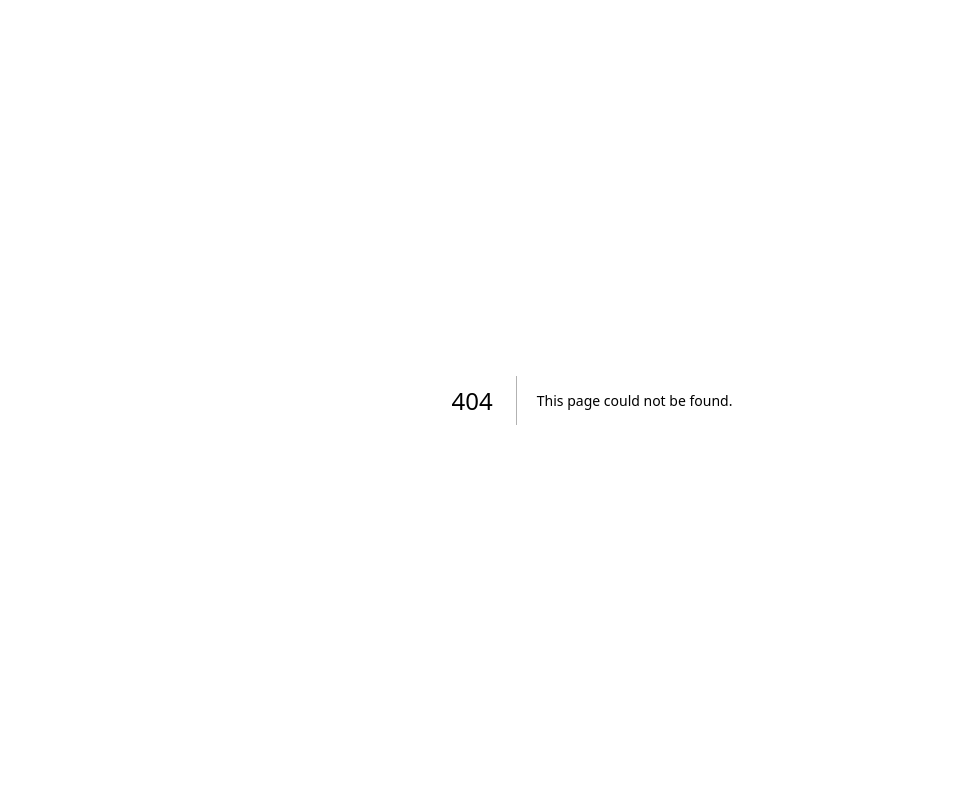
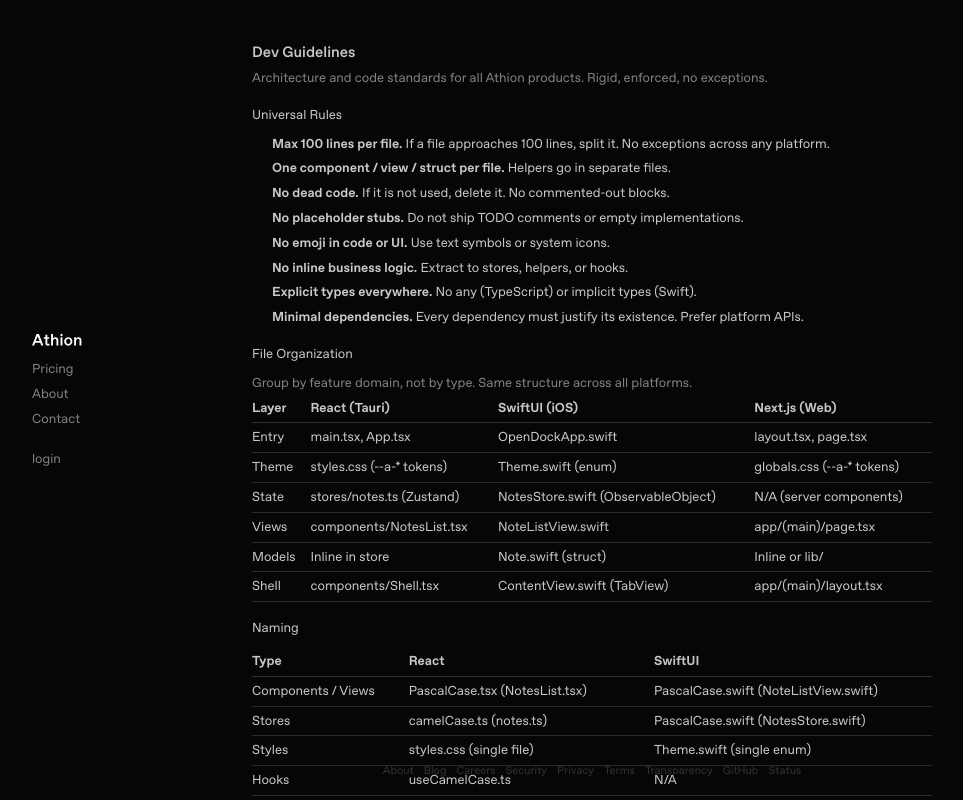
Before and after one commit to NoahSmiley/athion, a Next.js app: page /design/dev in a window 1280 px wide. Before the commit this address had no page. Shown: the whole page, without its empty margins (48-1011 px from the left). Built offline with nearby package versions, Linux system fonts and the light colour scheme; no server answers.

Commit message:
Add dev guidelines page — architecture, file limits, platform standards

```diff
--- /dev/null
+++ b/src/app/(main)/design/dev/page.tsx
@@ -0,0 +1,149 @@
+import type { Metadata } from "next";
+
+export const metadata: Metadata = { title: "Dev Guidelines" };
+
+export default function DevGuidelinesPage() {
+  return (
+    <>
+      <h1>Dev Guidelines</h1>
+      <p className="muted">Architecture and code standards for all Athion products. Rigid, enforced, no exceptions.</p>
+
+      <h2>Universal Rules</h2>
+      <ul>
+        <li><b>Max 100 lines per file.</b> If a file approaches 100 lines, split it. No exceptions across any platform.</li>
+        <li><b>One component / view / struct per file.</b> Helpers go in separate files.</li>
+        <li><b>No dead code.</b> If it is not used, delete it. No commented-out blocks.</li>
+        <li><b>No placeholder stubs.</b> Do not ship TODO comments or empty implementations.</li>
+        <li><b>No emoji in code or UI.</b> Use text symbols or system icons.</li>
+        <li><b>No inline business logic.</b> Extract to stores, helpers, or hooks.</li>
+        <li><b>Explicit types everywhere.</b> No any (TypeScript) or implicit types (Swift).</li>
+        <li><b>Minimal dependencies.</b> Every dependency must justify its existence. Prefer platform APIs.</li>
+      </ul>
+
+      <h2>File Organization</h2>
+      <p className="muted">Group by feature domain, not by type. Same structure across all platforms.</p>
+      <table>
+        <thead><tr><th>Layer</th><th>React (Tauri)</th><th>SwiftUI (iOS)</th><th>Next.js (Web)</th></tr></thead>
+        <tbody>
+          <tr><td>Entry</td><td>main.tsx, App.tsx</td><td>OpenDockApp.swift</td><td>layout.tsx, page.tsx</td></tr>
+          <tr><td>Theme</td><td>styles.css (--a-* tokens)</td><td>Theme.swift (enum)</td><td>globals.css (--a-* tokens)</td></tr>
+          <tr><td>State</td><td>stores/notes.ts (Zustand)</td><td>NotesStore.swift (ObservableObject)</td><td>N/A (server components)</td></tr>
+          <tr><td>Views</td><td>components/NotesList.tsx</td><td>NoteListView.swift</td><td>app/(main)/page.tsx</td></tr>
+          <tr><td>Models</td><td>Inline in store</td><td>Note.swift (struct)</td><td>Inline or lib/</td></tr>
+          <tr><td>Shell</td><td>components/Shell.tsx</td><td>ContentView.swift (TabView)</td><td>app/(main)/layout.tsx</td></tr>
+        </tbody>
+      </table>
+
+      <h2>Naming</h2>
+      <table>
+        <thead><tr><th>Type</th><th>React</th><th>SwiftUI</th></tr></thead>
+        <tbody>
+          <tr><td>Components / Views</td><td>PascalCase.tsx (NotesList.tsx)</td><td>PascalCase.swift (NoteListView.swift)</td></tr>
+          <tr><td>Stores</td><td>camelCase.ts (notes.ts)</td><td>PascalCase.swift (NotesStore.swift)</td></tr>
+          <tr><td>Styles</td><td>styles.css (single file)</td><td>Theme.swift (single enum)</td></tr>
+          <tr><td>Hooks</td><td>useCamelCase.ts</td><td>N/A</td></tr>
+          <tr><td>Props / Params</td><td>interface ComponentNameProps</td><td>let paramName: Type</td></tr>
+        </tbody>
+      </table>
+
+      <h2>React (Tauri Desktop)</h2>
+      <p className="muted">Tauri 2 + React 19 + TypeScript + Vite + Zustand.</p>
+      <ul>
+        <li><b>State:</b> Zustand stores. One store per domain. Thin stores, logic in action functions.</li>
+        <li><b>Styling:</b> Single styles.css with CSS custom properties (--a-* tokens). No Tailwind. No CSS modules. No styled-components.</li>
+        <li><b>Components:</b> Functional only. Props interfaces typed explicitly. One per file.</li>
+        <li><b>Imports:</b> Use @/ path alias for all src imports.</li>
+        <li><b>No class components.</b> No HOCs. No render props. Hooks only.</li>
+        <li><b>No React Router</b> unless multiple top-level pages are needed. Use state for view switching.</li>
+        <li><b>LocalStorage</b> for persistence until a backend exists. Single JSON blob per store.</li>
+      </ul>
+
+      <p style={{ marginTop: 8 }}><b>Target file sizes (React):</b></p>
+      <table>
+        <thead><tr><th>File</th><th>Target</th><th>Max</th></tr></thead>
+        <tbody>
+          <tr><td>App.tsx</td><td>20-30 lines</td><td>50</td></tr>
+          <tr><td>Shell / Layout</td><td>20-30 lines</td><td>50</td></tr>
+          <tr><td>Component</td><td>30-60 lines</td><td>100</td></tr>
+          <tr><td>Store</td><td>40-80 lines</td><td>100</td></tr>
+          <tr><td>styles.css</td><td>100-150 lines</td><td>200</td></tr>
+          <tr><td>Total app</td><td>400-600 lines</td><td>800</td></tr>
+        </tbody>
+      </table>
+
+      <h2>SwiftUI (iOS)</h2>
+      <p className="muted">SwiftUI + Swift 6 + Xcode. Native iOS patterns.</p>
+      <ul>
+        <li><b>State:</b> ObservableObject with @Published. @EnvironmentObject for dependency injection.</li>
+        <li><b>Theme:</b> Single Theme.swift enum with static Color properties. setupGlobal() for UIKit appearance.</li>
+        <li><b>Views:</b> Struct conforming to View. One per file. Prefer composition over large bodies.</li>
+        <li><b>Navigation:</b> NavigationStack with .navigationDestination. Custom headers via .navigationBarHidden(true) when needed.</li>
+        <li><b>Tab bar:</b> Native TabView with UITabBarAppearance customization.</li>
+        <li><b>Persistence:</b> UserDefaults + Codable for now. CoreData or SwiftData when complexity demands it.</li>
+        <li><b>No UIKit views</b> unless SwiftUI has no equivalent. Prefer SwiftUI-native solutions.</li>
+        <li><b>No SwiftUI previews</b> in shipped code. Remove #Preview blocks before commit.</li>
+      </ul>
+
+      <p style={{ marginTop: 8 }}><b>Target file sizes (SwiftUI):</b></p>
+      <table>
+        <thead><tr><th>File</th><th>Target</th><th>Max</th></tr></thead>
+        <tbody>
+          <tr><td>App entry</td><td>10-15 lines</td><td>20</td></tr>
+          <tr><td>ContentView / Shell</td><td>30-40 lines</td><td>60</td></tr>
+          <tr><td>View</td><td>40-80 lines</td><td>100</td></tr>
+          <tr><td>Store</td><td>30-50 lines</td><td>80</td></tr>
+          <tr><td>Model</td><td>20-30 lines</td><td>50</td></tr>
+          <tr><td>Theme</td><td>30-40 lines</td><td>50</td></tr>
+          <tr><td>Total app</td><td>300-500 lines</td><td>700</td></tr>
+        </tbody>
+      </table>
+
+      <h2>Next.js (Web)</h2>
+      <p className="muted">Next.js App Router + TypeScript. Server components by default.</p>
+      <ul>
+        <li><b>Pages:</b> Server components. &quot;use client&quot; only when state or interactivity is needed.</li>
+        <li><b>Styling:</b> globals.css with --a-* tokens. Inline styles for layout. No Tailwind utility classes in JSX.</li>
+        <li><b>No component library.</b> No shadcn, no Radix, no MUI. Plain HTML + CSS.</li>
+        <li><b>Forms:</b> Stacked label + input layout. No tables for form layout.</li>
+        <li><b>Data:</b> Plain arrays/objects in page files. No separate data files unless shared.</li>
+      </ul>
+
+      <p style={{ marginTop: 8 }}><b>Target file sizes (Next.js):</b></p>
+      <table>
+        <thead><tr><th>File</th><th>Target</th><th>Max</th></tr></thead>
+        <tbody>
+          <tr><td>Page</td><td>20-60 lines</td><td>100</td></tr>
+          <tr><td>Layout</td><td>15-25 lines</td><td>40</td></tr>
+          <tr><td>Component</td><td>15-40 lines</td><td>60</td></tr>
+          <tr><td>globals.css</td><td>30-50 lines</td><td>60</td></tr>
+          <tr><td>Total frontend</td><td>500-800 lines</td><td>1000</td></tr>
+        </tbody>
+      </table>
+
+      <h2>Architecture Principles</h2>
+      <ul>
+        <li><b>Feature-first.</b> Build one feature completely before starting the next. No half-finished scaffolding.</li>
+        <li><b>Delete before abstract.</b> Remove code rather than making it configurable. Three similar lines are better than a premature abstraction.</li>
+        <li><b>No backwards compatibility.</b> If something is unused, delete it completely. No deprecated wrappers.</li>
+        <li><b>Platform-native.</b> Use native patterns for each platform. Do not force web patterns onto iOS or vice versa.</li>
+        <li><b>Shared design, separate code.</b> Design tokens and visual language are shared. Implementation is platform-specific.</li>
+        <li><b>No framework churn.</b> Pick a stack and commit. Do not migrate to new libraries for marginal gains.</li>
+      </ul>
+
+      <h2>What NOT to Do</h2>
+      <ul>
+        <li>No files over 100 lines.</li>
+        <li>No Tailwind utility soup in JSX.</li>
+        <li>No any types. No implicit returns without types.</li>
+        <li>No emoji in code, comments, or UI.</li>
+        <li>No console.log / print() in shipped code.</li>
+        <li>No commented-out code blocks.</li>
+        <li>No TODO / FIXME / HACK comments in main branch.</li>
+        <li>No git commits with &quot;WIP&quot; or &quot;fix&quot; as the only message.</li>
+        <li>No dependencies for things the platform provides (date formatting, UUID generation, JSON encoding).</li>
+        <li>No React Router, Redux, MobX, Recoil. Use Zustand for React state, ObservableObject for Swift.</li>
+        <li>No animation libraries. CSS transitions only, and only for opacity/color.</li>
+      </ul>
+    </>
+  );
+}
--- a/src/app/(main)/design/page.tsx
+++ b/src/app/(main)/design/page.tsx
@@ -1,3 +1,4 @@
+import Link from "next/link";
 import type { Metadata } from "next";
 
 export const metadata: Metadata = { title: "Design System" };
@@ -160,6 +161,10 @@
       <p style={{ fontFamily: "var(--font-mono)", marginTop: 4 }}>import &quot;@athion/style&quot;;</p>
       <p className="muted" style={{ marginTop: 8 }}>Provides: fonts.css (OpenAI Sans @font-face), tokens.css (--a-* variables), reset.css (base styles).</p>
       <p className="muted" style={{ marginTop: 4 }}>For SwiftUI, use Theme.swift with matching Color values. No shared package &mdash; colors are defined in code.</p>
+
+      <h2>Dev Guidelines</h2>
+      <p className="muted">Architecture, file size limits, and code standards for each platform.</p>
+      <p style={{ marginTop: 4 }}><Link href="/design/dev">View dev guidelines</Link></p>
     </>
   );
 }
```
